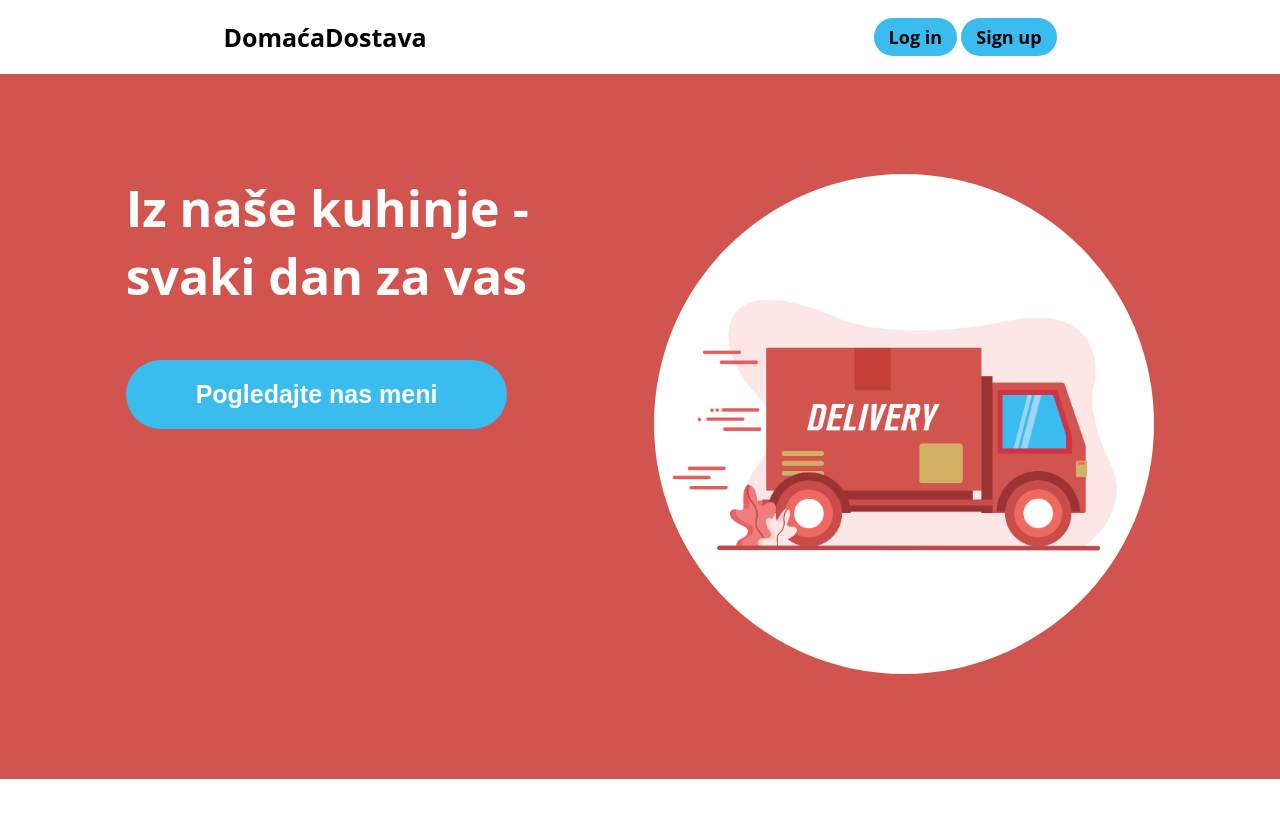
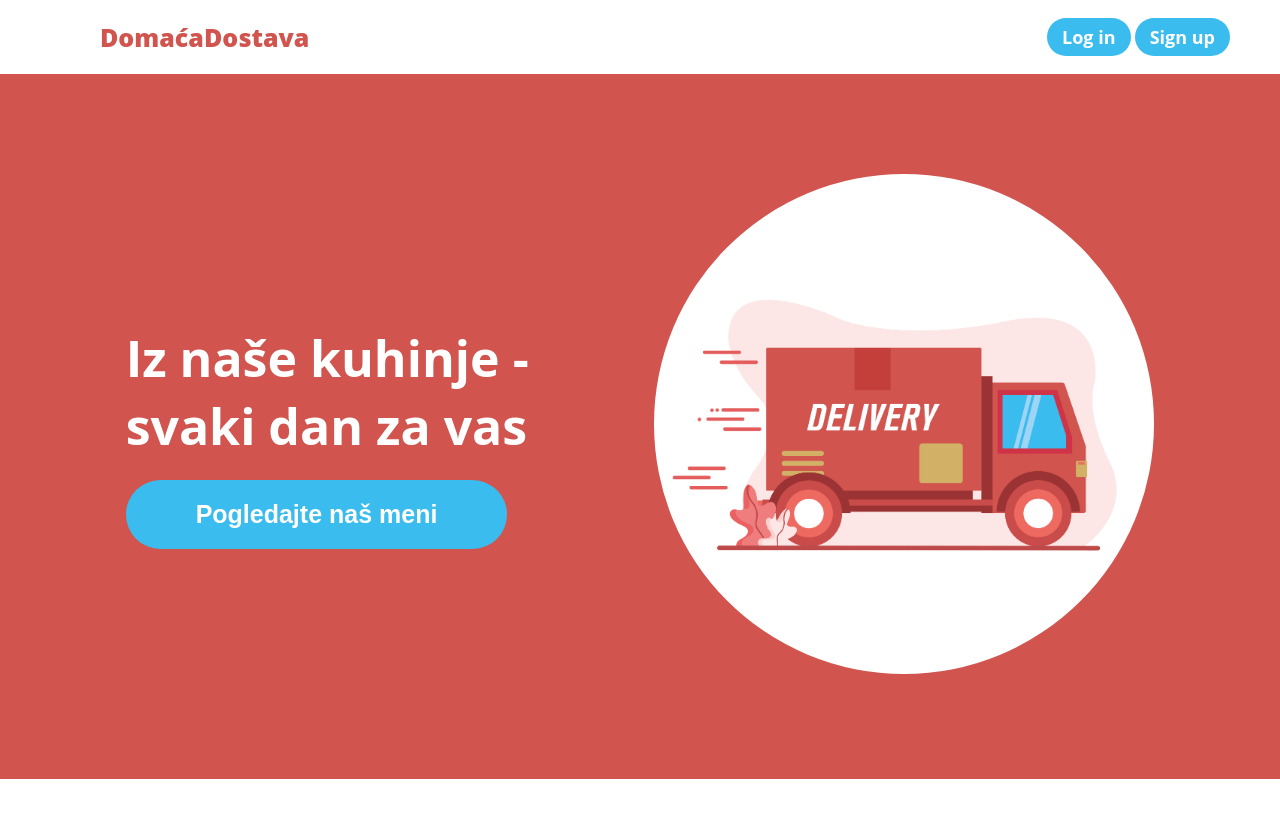
Before and after one commit to VasilijeFlask/delivery, a website: page public/index.html in a window 1280 px wide. Drawn offline with Linux system fonts and the light colour scheme; a web font is replaced by a local one.

Commit message:
Base structure finished. Decided on padding and flex items.

```diff
--- a/public/index.html
+++ b/public/index.html
@@ -5,6 +5,8 @@
     <meta name="viewport" content="width=device-width, initial-scale=1.0">
     <title>Domaća Dostava</title>
     <link rel="stylesheet" href="styles/main.css">
+    <link rel="stylesheet" href="https://cdnjs.cloudflare.com/ajax/libs/font-awesome/4.7.0/css/font-awesome.min.css">
+
 </head>
 <body>
     <header>
@@ -17,7 +19,7 @@
     <div class="main-content">
         <div class="main-text">
             <h1>Iz naše kuhinje - <br> svaki dan za vas</h1>
-            <button>Pogledajte nas meni</button>
+            <button>Pogledajte naš meni</button>
         </div>
         <div class="main-img">
             <img src="images/img1.jpg" alt="slika ponude">
--- a/public/styles/main.css
+++ b/public/styles/main.css
@@ -36,20 +36,25 @@ body {
 header {
     background-color: white;
     display: flex;
-    justify-content: space-around;
+    justify-content: space-between;
     align-items: center;
     padding: 20px 0px;
 }
 
 header .logo {
-    color: black;
+    color:#D1544E;
     font-size: 25px;
-    font-weight: 700;
+    font-weight: 800;
     cursor: default;
+    padding-left: 100px;
+}
+
+header nav {
+    padding-right: 50px;
 }
 
 header nav a {
-    color: black;
+    color: white;
     text-decoration: none;
     font-weight: 700;
     font-size: 18px;
@@ -68,6 +73,11 @@ header nav a {
     padding-bottom: 100px;
 }
 
+.main-text {
+    position: relative;
+    top: 150px;
+}
+
 .main-content h1 {
     font-size: 50px;
     color: white;
@@ -82,7 +92,7 @@ header nav a {
     border-radius: 100px;
     color: white;
     font-weight: 700;
-    margin-top: 50px;
+    margin-top: 20px;
     cursor: pointer;
 }
 
```
